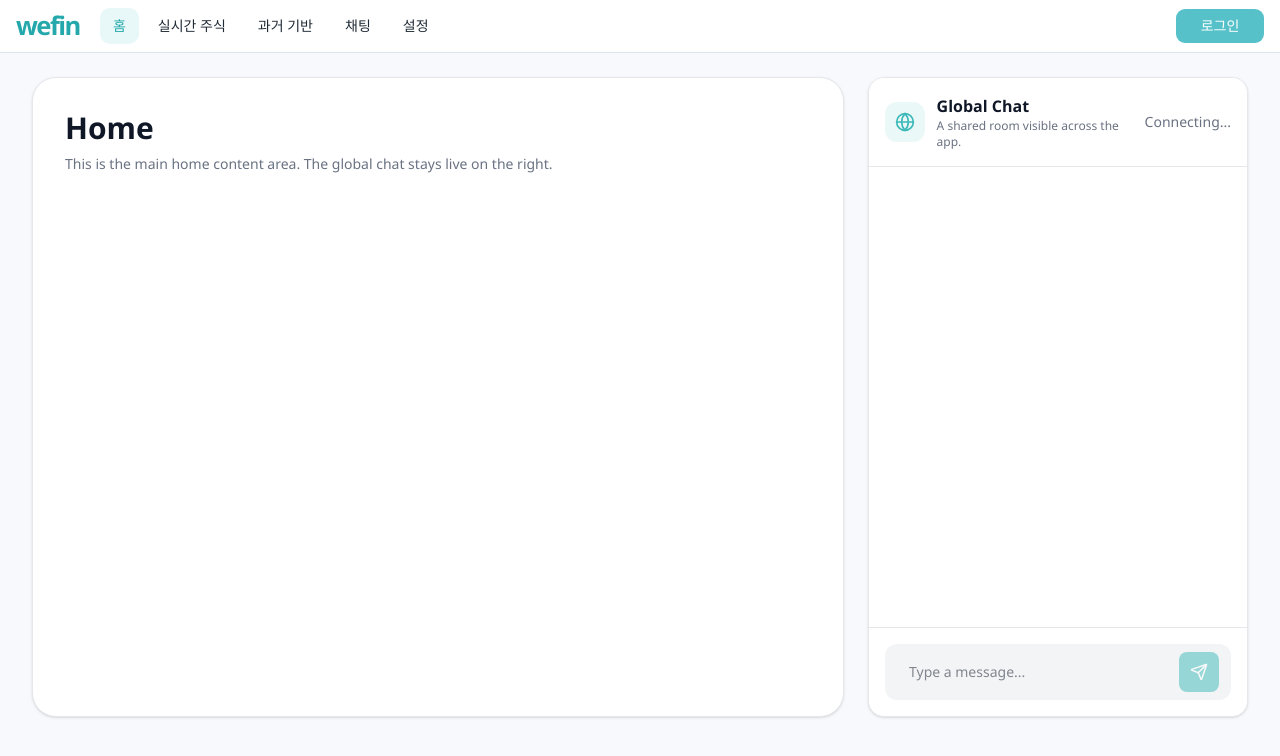
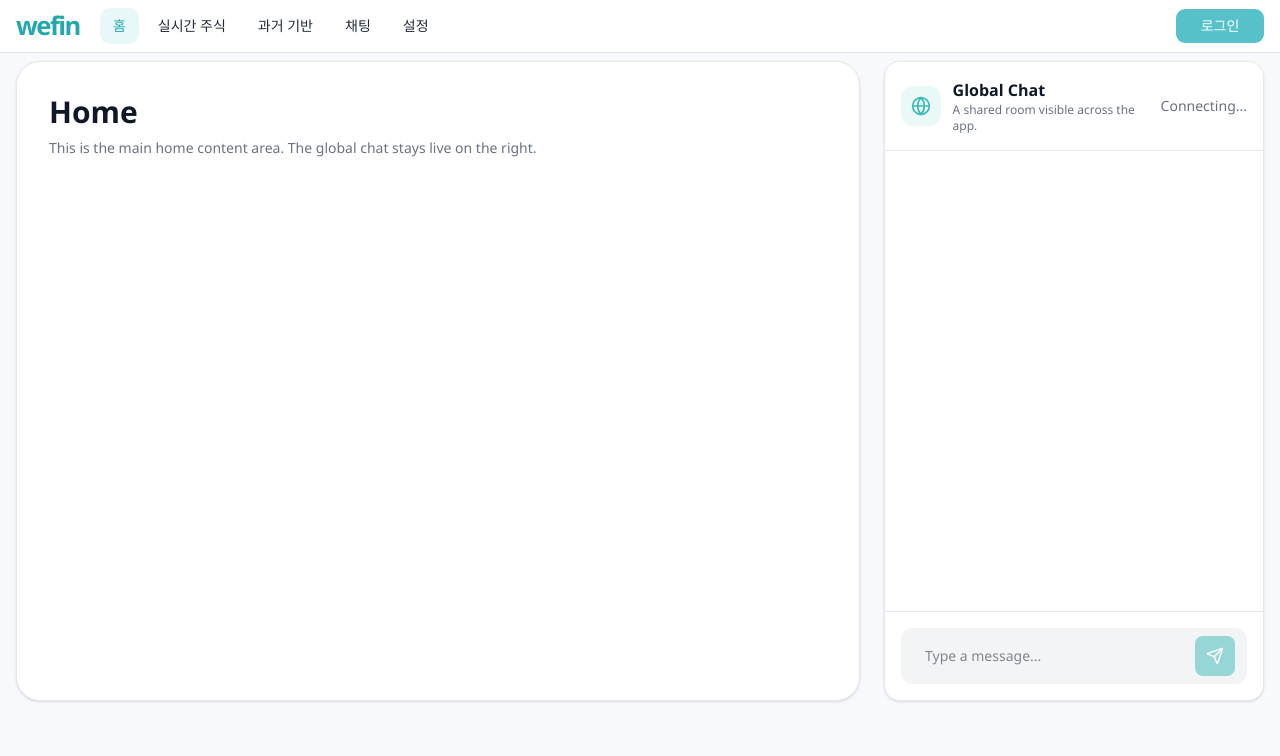
Before and after one commit to S0L-V/wefin-fe, a React (Vite) app: page / in a window 1280 px wide. Shown: the top 756 px of the page. Built offline with nearby package versions, Linux system fonts and the light colour scheme; no server answers.

Commit message:
fix(layout): restore app-layout changes overwritten by merge conflict

```diff
--- a/src/widgets/app-layout/ui/app-layout.tsx
+++ b/src/widgets/app-layout/ui/app-layout.tsx
@@ -13,7 +13,7 @@ function AppLayout() {
     <div className="min-h-screen bg-wefin-bg">
       <AppHeader />
 
-      <main className="mx-auto w-[min(1216px,calc(100%-32px))] pt-6 pb-8 max-md:w-[min(100%,calc(100%-24px))] max-md:pt-4">
+      <main className="mx-auto w-[min(1400px,calc(100%-32px))] pt-2 pb-2 max-md:w-[min(100%,calc(100%-24px))] max-md:pt-2">
         <Outlet />
       </main>
     </div>
```
